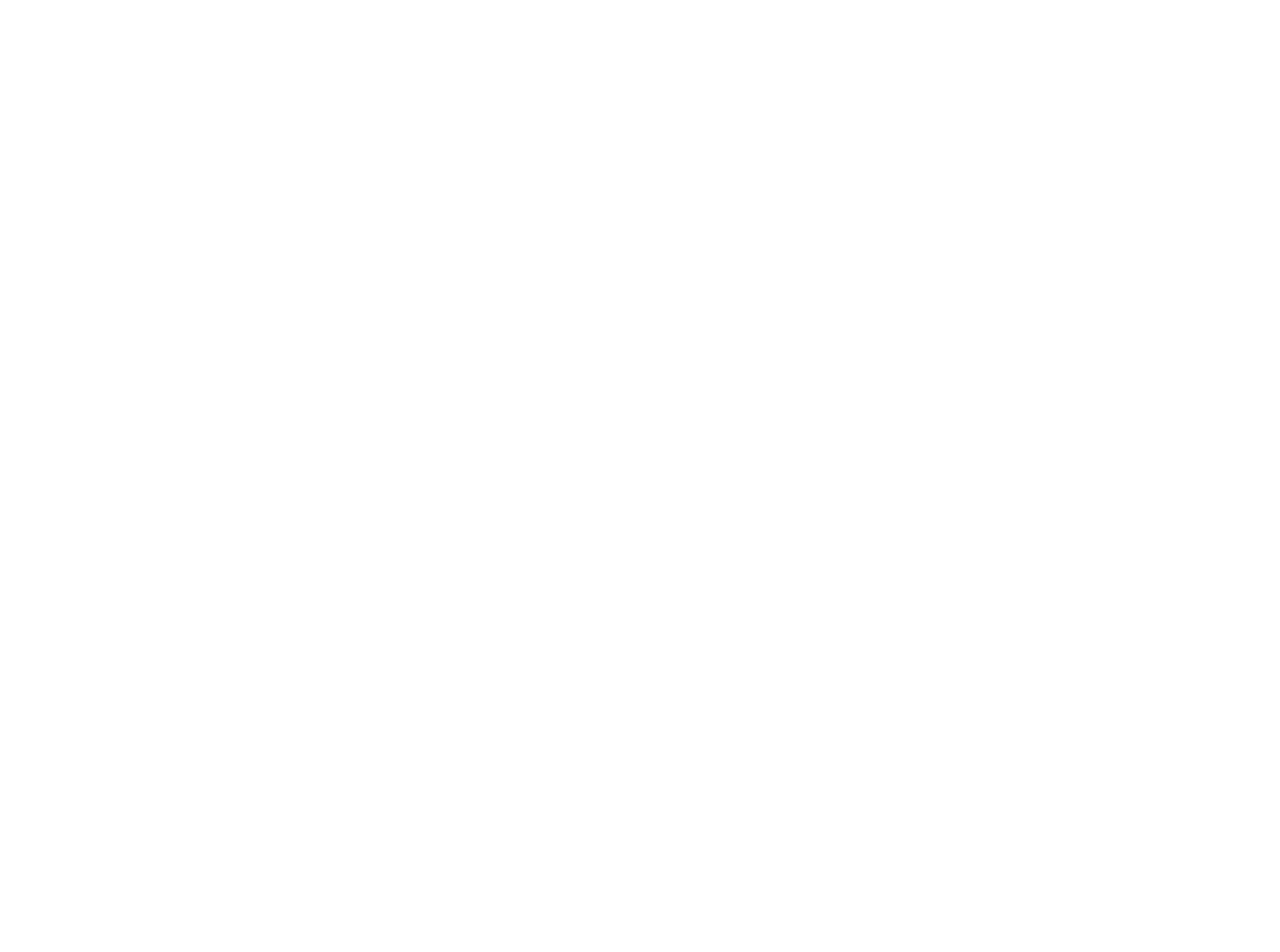
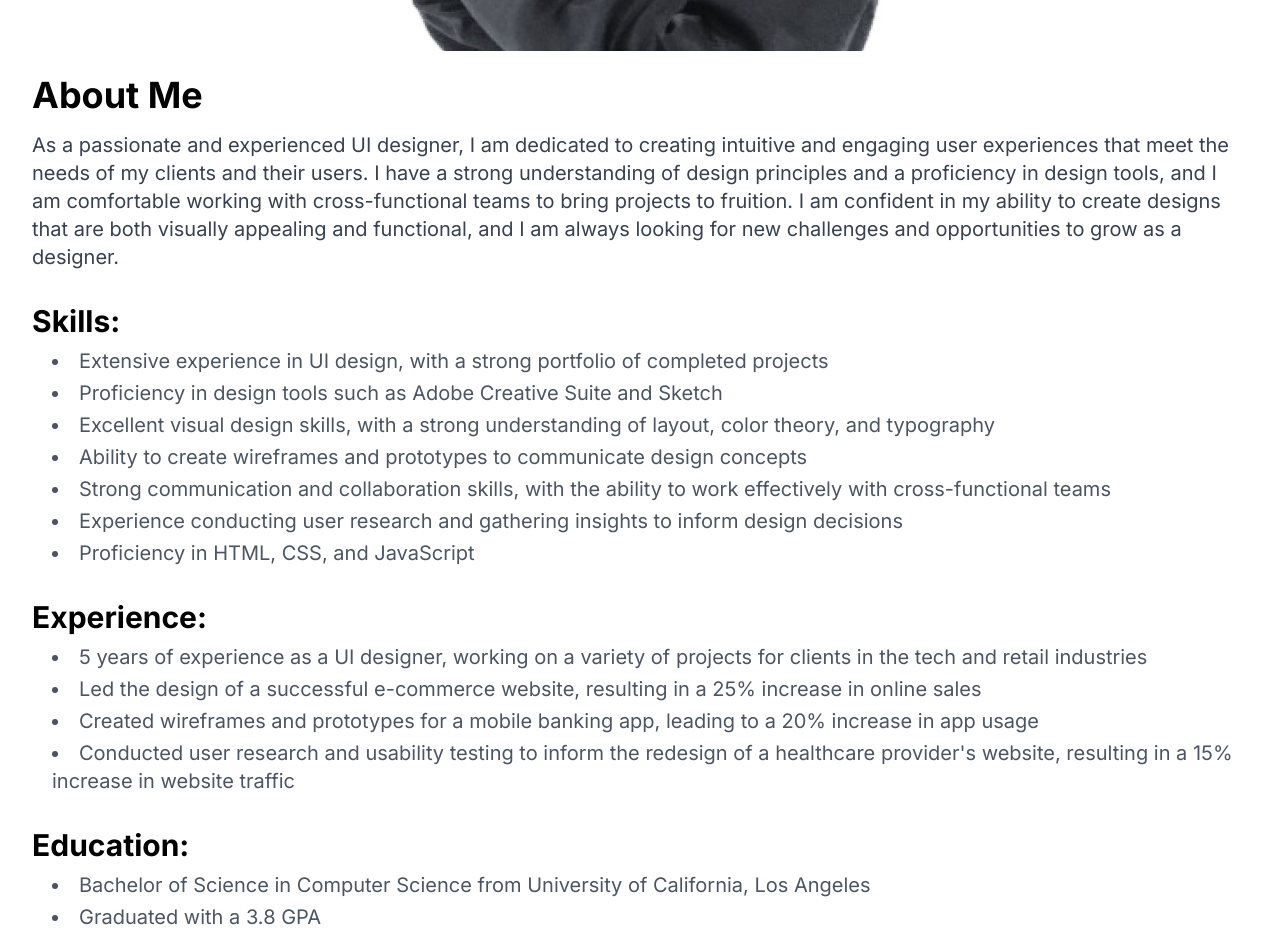
Before and after one commit to muhamademiralfani/mini-proyek-8, a React (Vite) app: page /about in a window 1280 px wide. Shown: the part 1240-2192 px from the top of the page. Before the commit the page ends 800 px from the top, so only its background shows below. Built offline with nearby package versions, Linux system fonts and the light colour scheme.

Commit message:
feat(components): add aboutmecomponent

```diff
--- /dev/null
+++ b/src/components/AboutMeComponent.jsx
@@ -0,0 +1,67 @@
+import React from 'react';
+
+const AboutMeComponent = () => {
+  const skills = [
+    'Extensive experience in UI design, with a strong portfolio of completed projects',
+    'Proficiency in design tools such as Adobe Creative Suite and Sketch',
+    'Excellent visual design skills, with a strong understanding of layout, color theory, and typography',
+    'Ability to create wireframes and prototypes to communicate design concepts',
+    'Strong communication and collaboration skills, with the ability to work effectively with cross-functional teams',
+    'Experience conducting user research and gathering insights to inform design decisions',
+    'Proficiency in HTML, CSS, and JavaScript',
+  ];
+
+  const experiences = [
+    '5 years of experience as a UI designer, working on a variety of projects for clients in the tech and retail industries',
+    'Led the design of a successful e-commerce website, resulting in a 25% increase in online sales',
+    'Created wireframes and prototypes for a mobile banking app, leading to a 20% increase in app usage',
+    "Conducted user research and usability testing to inform the redesign of a healthcare provider's website, resulting in a 15% increase in website traffic",
+  ];
+
+  const education = ['Bachelor of Science in Computer Science from University of California, Los Angeles', 'Graduated with a 3.8 GPA'];
+
+  return (
+    <main className=' mx-auto p-6'>
+      <div className='mb-8'>
+        <h2 className='text-3xl md:text-4xl font-bold mb-4'>About Me</h2>
+        <p className='text-lg md:text-xl text-gray-700'>
+          As a passionate and experienced UI designer, I am dedicated to creating intuitive and engaging user experiences that meet the needs of my clients and their users. I have a strong understanding of design principles and a
+          proficiency in design tools, and I am comfortable working with cross-functional teams to bring projects to fruition. I am confident in my ability to create designs that are both visually appealing and functional, and I am always
+          looking for new challenges and opportunities to grow as a designer.
+        </p>
+      </div>
+      <div className='mb-8'>
+        <h2 className='text-2xl md:text-3xl font-semibold mb-2'>Skills:</h2>
+        <ul className='list-disc list-inside pl-5'>
+          {skills.map((skill, index) => (
+            <li key={index} className='text-lg md:text-xl text-gray-600 mb-1'>
+              {skill}
+            </li>
+          ))}
+        </ul>
+      </div>
+      <div className='mb-8'>
+        <h2 className='text-2xl md:text-3xl font-semibold mb-2'>Experience:</h2>
+        <ul className='list-disc list-inside pl-5'>
+          {experiences.map((experience, index) => (
+            <li key={index} className='text-lg md:text-xl text-gray-600 mb-1'>
+              {experience}
+            </li>
+          ))}
+        </ul>
+      </div>
+      <div>
+        <h2 className='text-2xl md:text-3xl font-semibold mb-2'>Education:</h2>
+        <ul className='list-disc list-inside pl-5'>
+          {education.map((edu, index) => (
+            <li key={index} className='text-lg md:text-xl text-gray-600 mb-1'>
+              {edu}
+            </li>
+          ))}
+        </ul>
+      </div>
+    </main>
+  );
+};
+
+export default AboutMeComponent;
--- a/src/components/HeaderComponent.jsx
+++ b/src/components/HeaderComponent.jsx
@@ -1,8 +1,8 @@
 /* eslint-disable no-unused-vars */
 import React from 'react';
 
-const HeaderComponent = () => {
-  return <header className=' text-center text-[72px] lg:text-[245px] md:text-[160px] border-y-2 border-y-slate-300 mt-8 font-bold uppercase px-0 '>the blog</header>;
+const HeaderComponent = ({ children }) => {
+  return <header className=' text-center text-[72px] lg:text-[245px] md:text-[160px] border-y-2 border-y-slate-300 mt-8 font-bold uppercase px-0 '>{children}</header>;
 };
 
 export default HeaderComponent;
--- /dev/null
+++ b/src/components/HeroImage.jsx
@@ -0,0 +1,13 @@
+/* eslint-disable no-unused-vars */
+import React from 'react';
+import AboutImage from '../assets/profile.webp';
+
+const HeroImage = () => {
+  return (
+    <div className='w-full mt-20'>
+      <img  src={AboutImage} alt='about' />
+    </div>
+  );
+};
+
+export default HeroImage;
--- a/src/components/NewsLetterComponent.jsx
+++ b/src/components/NewsLetterComponent.jsx
@@ -3,20 +3,22 @@
 
 const NewsLetterComponent = () => {
   return (
-    <div className='flex flex-col gap-y-4 justify-center items-center mt-80 mb-20 text-center'>
+    <div className='flex flex-col gap-y-4 justify-center items-center mt-20 mb-20 text-center'>
       <span className='text-purple-600 text-base'>Newsletters</span>
-      <h1 className='text-5xl font-semibold'>Stories and interviews</h1>
-      <p className='text-[#667085] text-xl leading-10'>
+      <h1 className='lg:text-5xl md:text-3xl text-2xl font-semibold '>Stories and interviews</h1>
+      <p className='text-[#667085] lg:text-xl md:text-base text-sm lg:leading-10 md:leading-6 leading-6'>
         Subscribe to learn about new product features, the latest in technology, <br /> solutions, and updates.
       </p>
       <form className='flex flex-col   justify-center items-center'>
         <div className=' flex gap-x-4'>
-          <input className='py-3 px-3 h-[48px] w-[360px] border border-[#D0D5DD] rounded-md focus:outline-[#7F56D9]' type='text' placeholder='Email' />
-          <button type='submit' className='py-3 px-6 bg-[#7F56D9] text-white rounded-md'>
+          <input className='py-3 px-3 lg:h-[48px] lg:w-[360px] md:h-[40px] md:w-[300px] h-[35px] w-[250px] border border-[#D0D5DD] rounded-md focus:outline-[#7F56D9]' type='text' placeholder='Email' />
+          <button type='submit' className='l:py-3 lg:px-6 md:py-2 md:px-4 py-1 px-2 text-sm lg:text-xl md:text-sm  bg-[#7F56D9] text-white rounded-md'>
             Subscribe
           </button>
         </div>
-        <p className='text-[#667085] text-sm  w-full text-start mt-2'>We care about your data in our <span className='underline'>privacy policy</span></p>
+        <p className='text-[#667085] text-sm  w-full text-start mt-2'>
+          We care about your data in our <span className='underline'>privacy policy</span>
+        </p>
       </form>
     </div>
   );
--- a/src/layouts/Navbar.jsx
+++ b/src/layouts/Navbar.jsx
@@ -1,3 +1,4 @@
+/* eslint-disable no-unused-vars */
 import React, { useState } from 'react';
 import { Link } from 'react-router-dom';
 import DarkModeToggle from '../components/DarkModeToggle';
@@ -36,7 +37,7 @@
       <div className='md:hidden'>
         <button onClick={toggleMenu} className='focus:outline-none'>
           <svg className='w-6 h-6' fill='none' stroke='currentColor' viewBox='0 0 24 24' xmlns='http://www.w3.org/2000/svg'>
-            <path strokeLinecap='round' strokeLinejoin='round' strokeWidth={2} d='M4 6h16M4 12h16m-7 6h7' />
+            <path strokeLinecap='round' strokeLinejoin='round' strokeWidth={3} d='M4 6h16M4 12h16m-7 6h7' />
           </svg>
         </button>
       </div>
--- a/src/pages/About.jsx
+++ b/src/pages/About.jsx
@@ -1,9 +1,16 @@
 /* eslint-disable no-unused-vars */
 import React from 'react'
+import HeaderComponent from '../components/HeaderComponent'
+import HeroImage from '../components/HeroImage'
+import AboutMeComponent from '../components/AboutMeComponent'
 
 const About = () => {
   return (
-    <div>About</div>
+    <div className='container mx-auto max-w-screen-xl py-5 px-2'>
+      <HeaderComponent>Emir</HeaderComponent>
+      <HeroImage />
+      <AboutMeComponent />
+    </div>
   )
 }
 
--- a/src/pages/BlogDetail.jsx
+++ b/src/pages/BlogDetail.jsx
@@ -1,3 +1,4 @@
+/* eslint-disable no-unused-vars */
 import React from 'react';
 import NewsLetterComponent from '../components/NewsLetterComponent';
 import BlogDetailComponent from '../components/BlogDetailComponent';
@@ -16,9 +17,9 @@
         {/* Blog Detail and Newsletter on top for mobile */}
         <div className='col-span-1 md:col-span-3 order-1 md:order-2'>
           <BlogDetailComponent />
-          <NewsLetterComponent />
         </div>
       </div>
+      <NewsLetterComponent />
     </div>
   );
 };
--- a/src/pages/BlogPage.jsx
+++ b/src/pages/BlogPage.jsx
@@ -7,7 +7,7 @@
 const BlogPage = () => {
   return (
     <div className='container mx-auto max-w-screen-xl py-5 px-2'>
-      <HeaderComponent />
+      <HeaderComponent>the blog</HeaderComponent>
       <RecentBlog />
       <AllBlogList />
     </div>
--- a/src/pages/NewsLetterPage.jsx
+++ b/src/pages/NewsLetterPage.jsx
@@ -6,10 +6,14 @@
 const NewsLetterPage = () => {
   return (
     <div className='container mx-auto max-w-screen-xl '>
-      <NewsLetterComponent />
-      <AllBlogList />
+      <div className='flex flex-col gap-y-4 justify-center items-center mt-20 mb-20 text-center'>
+        <div>
+          <NewsLetterComponent />
+        </div>
+        <AllBlogList />
+      </div>
     </div>
-  )
+  );
 };
 
 export default NewsLetterPage;
```
Also changed, not shown: src/assets/profile.webp (added).
